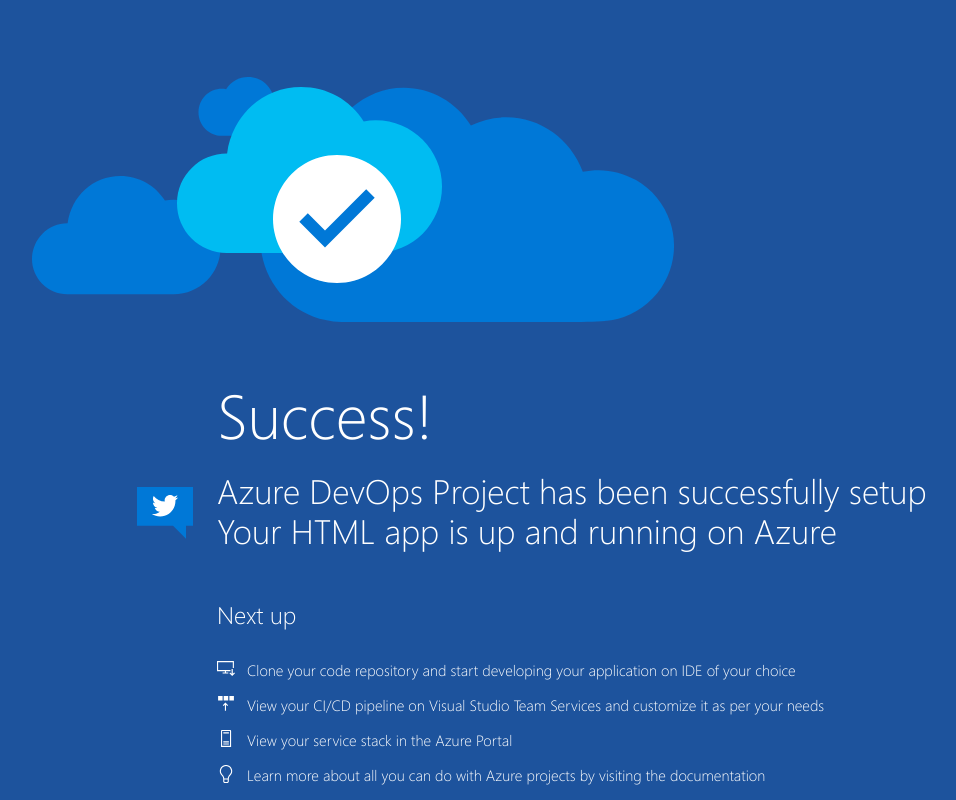
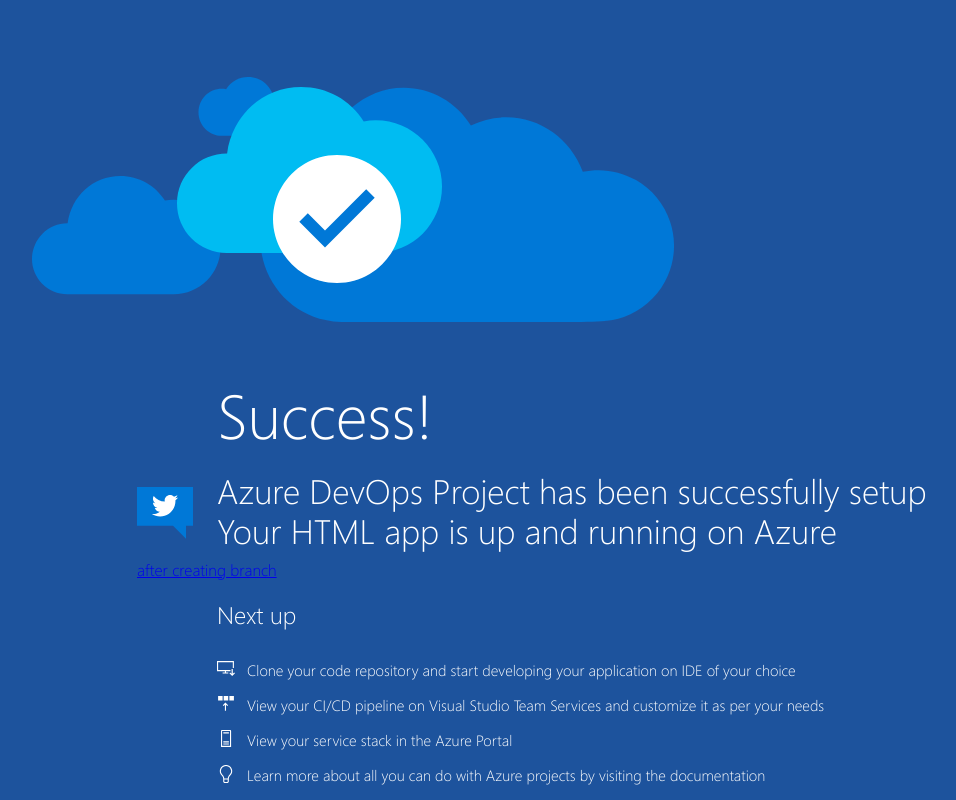
Before and after one commit to NeerajaaG/assignment1, a plain HTML site: page index.html in a window 1280 px wide. Shown: the whole page, without its empty margins (8-964 px from the left). Drawn offline with Linux system fonts and the light colour scheme.

Commit message:
first commit in feature branch

```diff
--- a/index.html
+++ b/index.html
@@ -15,6 +15,7 @@
             <div class="tweet-container">
             <a href="http://twitter.com/intent/tweet/?text=I%20just%20created%20a%20new%20HTML%20website%20on%20Azure%20using%20Azure%20DevOps%20Project&hashtags=AzureDevOpsProject%2CVSTS%20%40Azure%20%40VSTS">
                 <img src="img/tweetThis.svg" />
+		<p>after creating branch</p>
             </a>
         </div>
             <div class="content-body">
```
